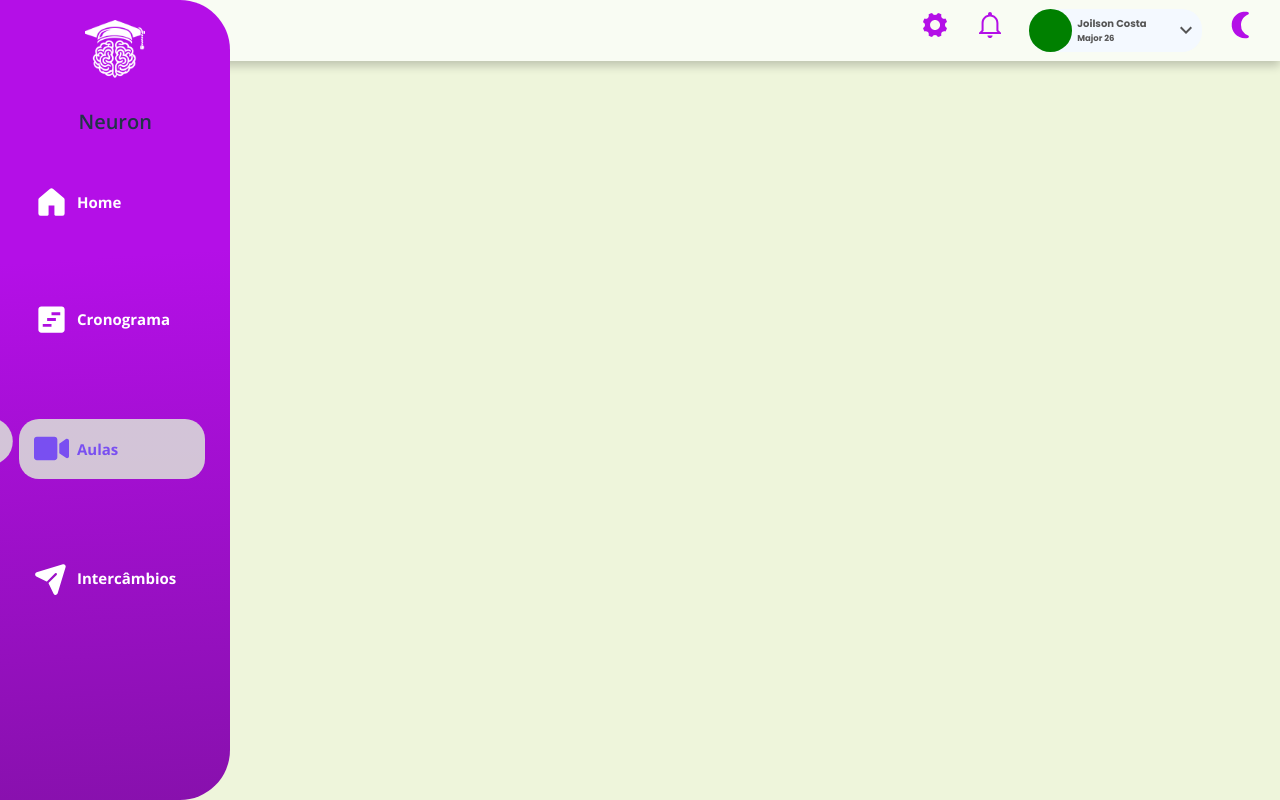
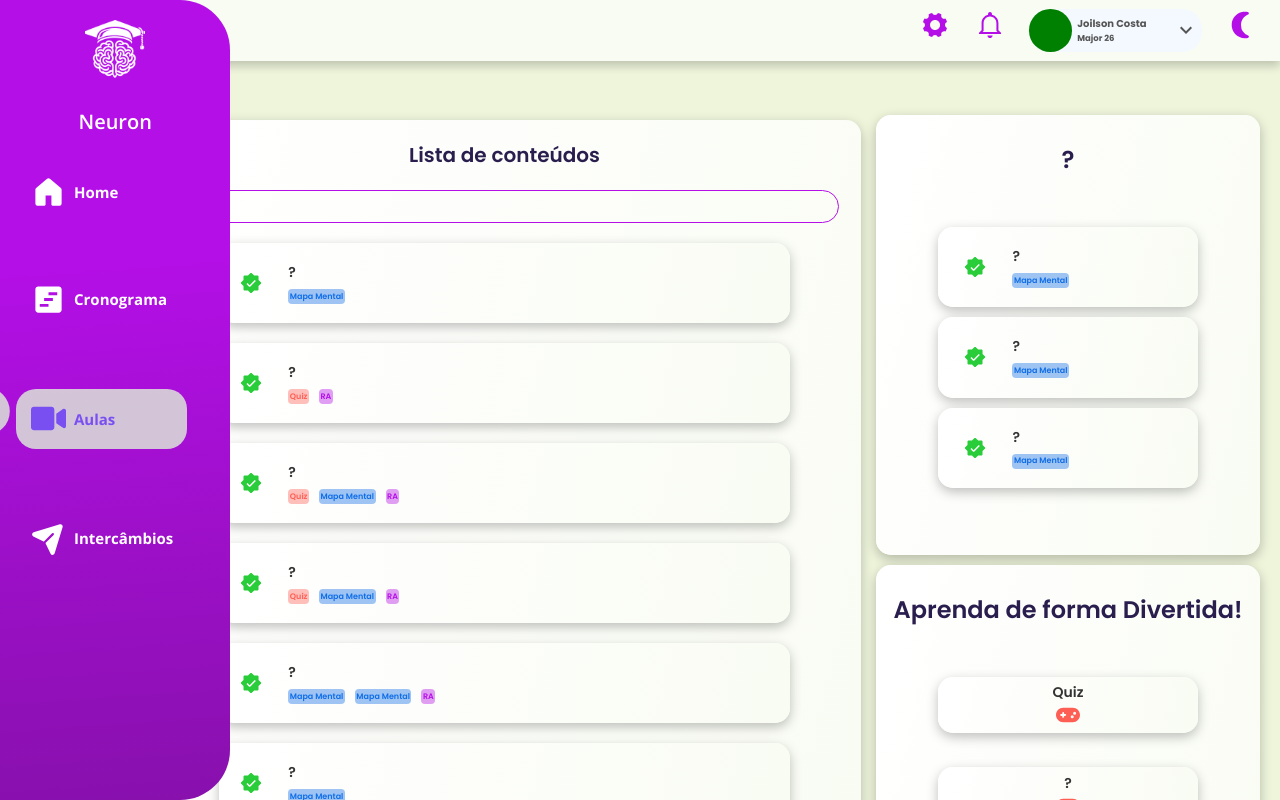
Before and after one commit to Neuron-DemoDay/Plataforma, a React (Vite) app: page /Aulas/Materias/Fisica in a window 1280 px wide. Shown: the top 800 px of the page. Built offline with nearby package versions, Linux system fonts and the light colour scheme.

Commit message:
paginas atualizadas e funcionais após a att da sideBar. Faltando Intercambio, Anotação de Aulas, DashBoard e Calendário

```diff
--- a/src/components/Buttons/ButtonJogos/JogosDesc.css
+++ b/src/components/Buttons/ButtonJogos/JogosDesc.css
@@ -9,7 +9,7 @@
     align-items: center;
     justify-content: center;
     width: 100%;
-    height: 5rem;
+    height: 3.5rem;
     border-radius: 15px;
     background: linear-gradient(103deg, #FFF 2.26%, #F9FCF3 99.32%);
     box-shadow: 0px 4px 12px 0px rgba(0, 0, 0, 0.25);
@@ -25,7 +25,6 @@
 .name-status {
     display: flex;
     flex-direction: column;
-    height:auto;
     align-items: center;
 }
 
--- a/src/components/SideBar/SideBar.jsx
+++ b/src/components/SideBar/SideBar.jsx
@@ -6,6 +6,7 @@
 import { PiPaperPlaneTiltFill } from "react-icons/pi";
 import { FaVideo } from "react-icons/fa";
 import User from "../User/User";
+import { Outlet } from "react-router-dom";
 
 
 function SideBar() {
@@ -25,17 +26,17 @@
             </NavLink>
           </li>
           <li>
-            <NavLink to="/Cronograma">
+            <NavLink to="/cronograma">
               <i><MdViewTimeline className="icon" /></i><span>Cronograma</span>
             </NavLink>
           </li>
           <li>
-            <NavLink to="./Aulas">
+            <NavLink to="/aulas">
               <i><FaVideo className="icon" /></i> <span>Aulas</span>
             </NavLink>
           </li>
           <li>
-            <NavLink to="/Intercambios">
+            <NavLink to="/intercambios">
               <i><PiPaperPlaneTiltFill className="icon" /></i> <span>Intercâmbios</span>
             </NavLink>
           </li>
@@ -45,6 +46,9 @@
 
         </ul>
       </nav>
+      <div className="conte">
+        <Outlet />
+      </div>
     </>
   )
 }
--- a/src/containers/Aulas/Aulas.jsx
+++ b/src/containers/Aulas/Aulas.jsx
@@ -12,7 +12,7 @@
 import Disciplina from '../../components/Buttons/ButtonDisciplina/Disciplina';
 
 
-function Aulas() {
+export default function Aulas() {
     return (
         <div className="tela">
             <div className="cienciasExatas">
@@ -103,5 +103,3 @@
         </div>
     )
 }
-
-export default Aulas
--- a/src/index.css
+++ b/src/index.css
@@ -28,11 +28,13 @@
 
 /* STYLE GLOBAL  */
 
+
 html, body, #root {
   margin: 0;
   padding: 0;
   background-color: var(--room-color);
   min-height: 100vh;
+  color: var(--third-color);
 }
 
 
@@ -52,17 +54,19 @@
 .main-Content{
   display: flex;
   flex: 1;
+  background-color: #7EC8DE;
 }
 
-.content /*content*/{
+.conte /*content*/{
   flex: 1;
   padding: 20px;
   margin-left: 10%;
+  padding-top: 60px;
   transition: margin-left 0.3s ease;
 }
 
-.side-Bar:hover + .content{
-  margin-left: 15%;
+.side-Bar:hover + .conte{
+  margin-left: 25%;
 }
 
 
--- a/src/main.jsx
+++ b/src/main.jsx
@@ -55,7 +55,7 @@
         element: <Dashboard />,
       },
       {
-        path: "/Cronograma",
+        path: "/cronograma",
         element: <Cronograma />,
       },
       {
--- a/src/styles/SideBar.css
+++ b/src/styles/SideBar.css
@@ -5,7 +5,6 @@
     position: fixed;
     flex-direction: column;
     width: 10%;
-    position: fixed;
     margin: 0;
     height: 100vh;
     border-radius: 0px 50px 50px 0px;
@@ -36,12 +35,13 @@
     /* topo, direita, baixo, esquerda. */
 }
 
-.navbar-identidade .navbar-nome{
+.navbar-identidade .navbar-nome {
     display: none;
     font-size: 20px;
     font-weight: 600;
     padding: 0;
     margin: 0;
+    color: white;
 }
 
 .navbar-links a {
@@ -62,8 +62,7 @@
     font-size: 35px;
 }
 
-.icon>ul,
-li {
+.icon>ul>li {
     display: flex;
     flex-direction: column;
     padding: 10px 0 0 3px;
--- a/src/styles/Temas.css
+++ b/src/styles/Temas.css
@@ -10,7 +10,7 @@
     padding: 10px;
     margin: 0;
     justify-content: center;
-    color: var(--room-color);
+    color: var(--third-color);
 }
 
 .blocos {
@@ -25,7 +25,8 @@
     /* Faz o scroll vertical aparecer */
     overflow-x: hidden;
     /* Oculta o scroll horizontal (opcional) */
-
+    scrollbar-width: auto; /* Firefox */
+    scrollbar-color: var(--room-color) lightgrey;
     flex-direction: column;
     justify-content: flex-start;
     align-items: center;
@@ -73,14 +74,15 @@
     box-shadow: 0px 4px 12px 0px rgba(0, 0, 0, 0.25);
 }
 
-.conteudoAtual ul,
+.conteudoAtual > ul,
 li {
     display: flex;
     width: 90%;
     height: 20%;
+    gap: 20px;
 }
 
-.conteudoAtual ul {
+.conteudoAtual > ul {
     display: flex;
     flex-direction: column;
     align-items: center;
@@ -94,7 +96,6 @@
 .conteudoAtual>span {
     font-size: 3vh;
     font-weight: 600;
-
 }
 
 .temas {
```
